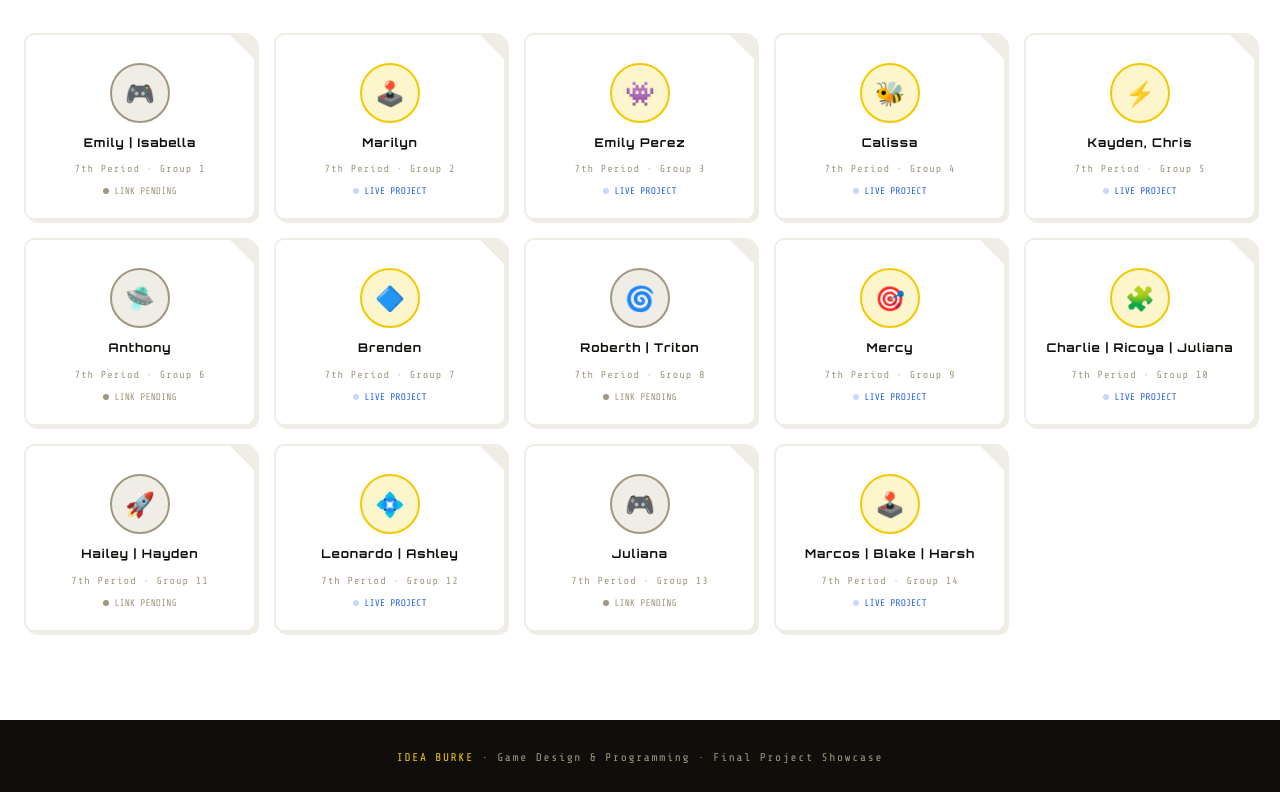
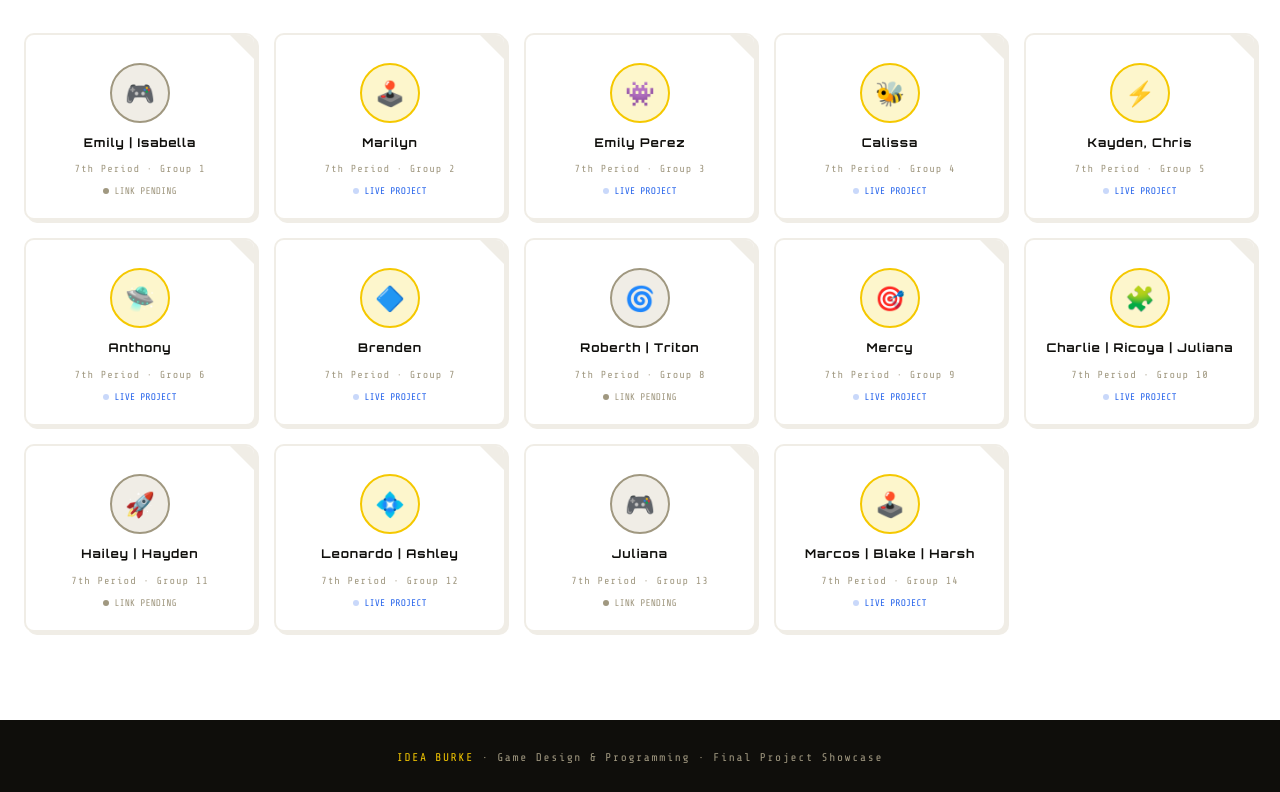
Before and after one commit to wcantu/wcantu.github.io, a plain HTML site: page index.html in a window 1280 px wide. Shown: the part 1662-2454 px from the top of the page. Drawn offline with nearby package versions, Linux system fonts and the light colour scheme.

Commit message:
Update index.html

```diff
--- a/index.html
+++ b/index.html
@@ -429,7 +429,7 @@
       { name: "Emily Perez", url: "https://ylimeemily.github.io/emilyperez-cteclass/", hasLink: true },
       { name: "Calissa ", url: "https://sirmelon01.github.io/calissa-website/", hasLink: true },
       { name: "Kayden, Chris", url: "https://thecoolestkid67.github.io/kayden-chris/", hasLink: true },
-      { name: "Anthony", url: "#", hasLink: false },
+      { name: "Anthony", url: "https://anttony1010.github.io/anthony-sgame-/", hasLink: true },
       { name: "Brenden", url: "https://20bluejack09-ops.github.io/brenwebweb/", hasLink: true },
       { name: "Roberth | Triton ", url: "#", hasLink: false },
       { name: "Mercy", url: "https://mxmo3ii.github.io/", hasLink: true },
```
